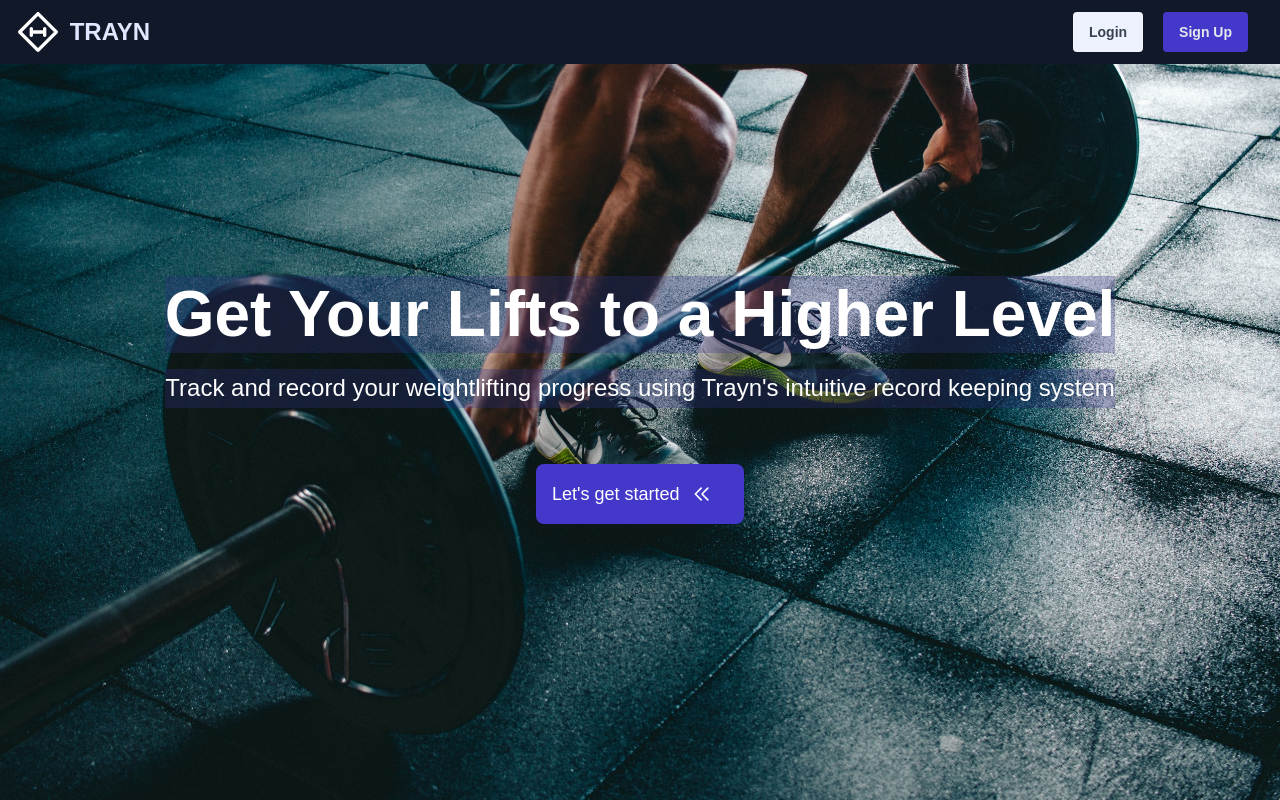
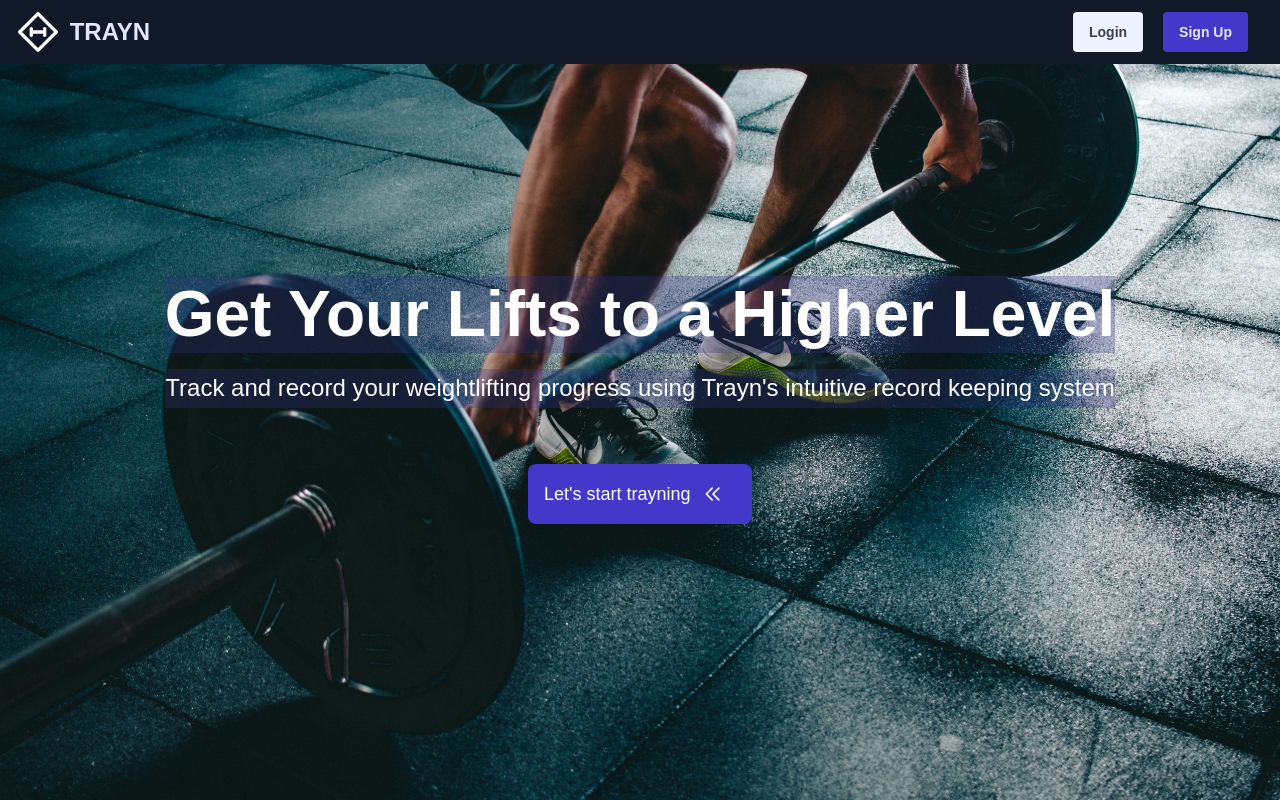
Before and after one commit to synerjay/Trayn-Weightlift-Tracker, a React (Create React App) app in the folder client/: page / in a window 1280 px wide. Built offline with nearby package versions, Linux system fonts and the light colour scheme; no server answers.

Commit message:
Fixed landing button

```diff
--- a/client/src/components/layout/Landing.js
+++ b/client/src/components/layout/Landing.js
@@ -23,9 +23,9 @@ const Landing = ({ isAuthenticated }) => {
           <div className=''>
             <Link
               to='/register'
-              class='flex mt-10 w-52 items-center space-x-3 p-1 bg-indigo-700 text-white rounded-lg  transition-all duration-400 transform hover:scale-105 cursor-pointer hover:shadow-lg'
+              class='flex mt-10 w-56 items-center space-x-3 p-1 bg-indigo-700 text-white rounded-lg  transition-all duration-400 transform hover:scale-105 cursor-pointer hover:shadow-lg'
             >
-              <button class='text-lg text-md '>Let's get started</button>
+              <button class='text-lg text-md '>Let's start trayning</button>
               <span>
                 <svg
                   xmlns='http://www.w3.org/2000/svg'
```
